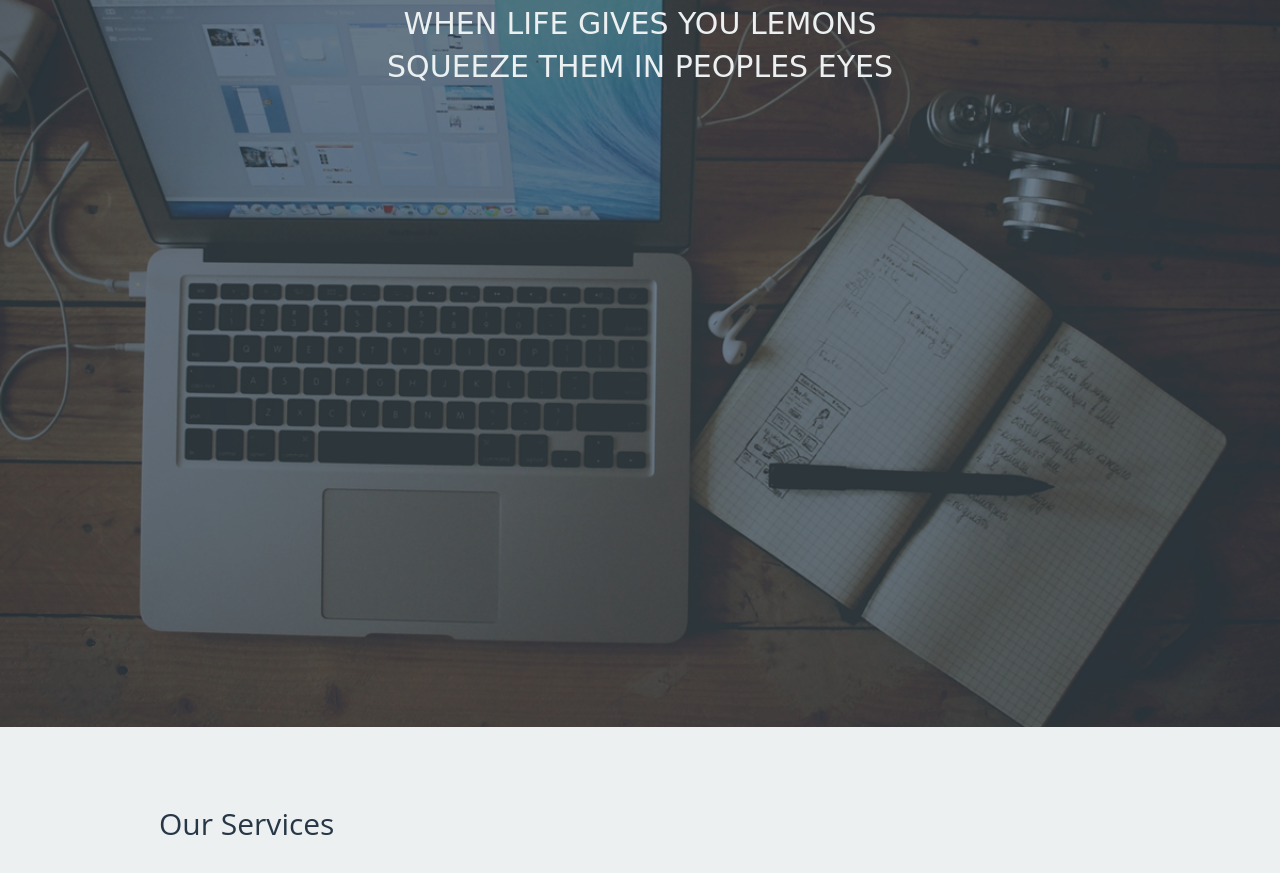
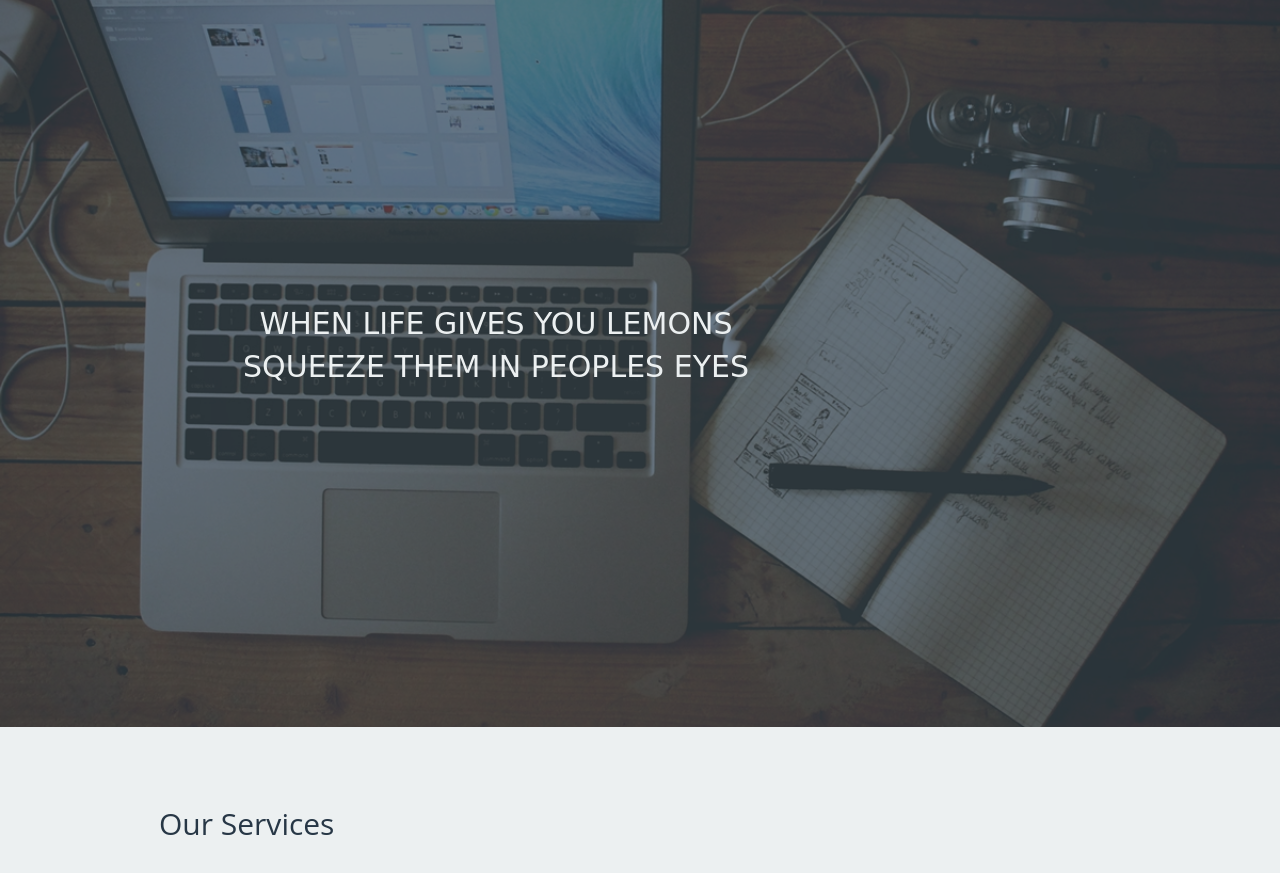
Before and after one commit to MilloEscobar/WildLemons, a website: page src/index.html in a window 1280 px wide. Shown: the part 73-946 px from the top of the page. Drawn offline with nearby package versions, Linux system fonts and the light colour scheme; files that its build step writes are made by us from their sources; no server answers; a web font is replaced by a local one.

Commit message:
sticky section added

```diff
--- a/src/app/sass/components/_header.scss
+++ b/src/app/sass/components/_header.scss
@@ -41,8 +41,13 @@
 		}
 
 		.navbar-nav {
-	    margin: 0;
-	}
+		    margin: 0;
+		    background-color: $dark_gray;
+
+		    @media (min-width: $sm-width) {
+			    background-color: $transparent;
+		  	}
+		}
 
 		.navbar-toggle {
 			position: relative;
--- a/src/app/sass/components/_sections.scss
+++ b/src/app/sass/components/_sections.scss
@@ -97,10 +97,10 @@ position: relative;
 .rotate-bacground-right,
 .rotate-bacground-left {
 	height: 140%;
-  position: absolute;
-  top: -20%;
-  width: 200%;
-  z-index: 2;
+	position: absolute;
+	top: -20%;
+	width: 200%;
+	z-index: 2;
 }
 
 .rotate-bacground-right {
@@ -139,9 +139,12 @@ position: relative;
 }
 
 .header-text {
-	position: relative;
+	position: absolute;
 	color: $main_gray;
 	text-align: center;
+	top: 50%;
+	width: 100%;
+	margin-top: -100px;
 
 	h2 {
 		color: inherit;
--- a/src/index.html
+++ b/src/index.html
@@ -62,13 +62,14 @@
 
     <!-- <img src="app/media/WildLemons-header.jpg" alt=""> -->
       <div class="opacity-medium opacity-dark"></div>
-      <div class="container section header-text">
-        <h2 class="uppercase">When life gives you lemons</h2>
-        <h2 class="uppercase">squeeze them in peoples eyes</h2>
-      </div>
     </div>
 </header>
-<section class="header-space"></section>
+<section class="header-space">
+  <div class="container section header-text">
+    <h2 class="uppercase">When life gives you lemons</h2>
+    <h2 class="uppercase">squeeze them in peoples eyes</h2>
+  </div>
+</section>
 
 <section class="container-fluid  light">
   <div id="services" class="container section">
```
Also changed, not shown: src/app/index.css.
